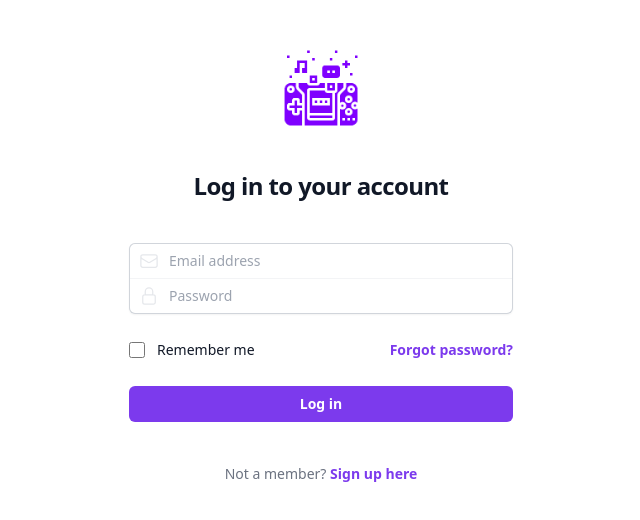
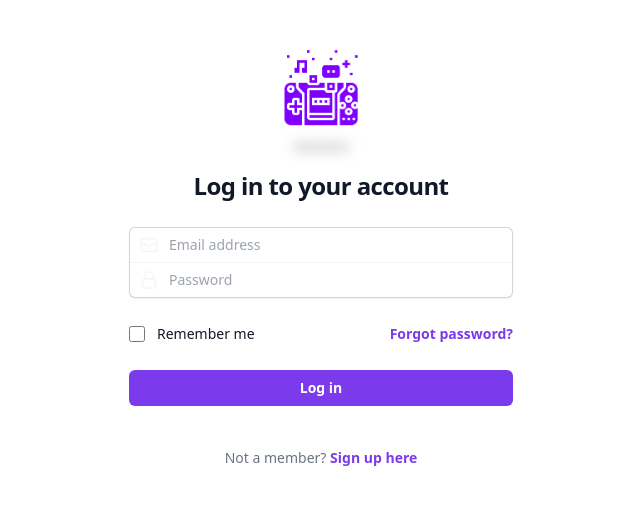
Before and after one commit to tadashibashi/vgmuse, a React (Vite) app in the folder frontend/: page /auth/login in a window 1280 px wide. Shown: the top 520 px of the page, without its empty margins (319-959 px from the left). Built offline with nearby package versions, Linux system fonts and the light colour scheme.

Commit message:
refactor front-end auth pages into a sub-router

```diff
--- a/frontend/src/App.tsx
+++ b/frontend/src/App.tsx
@@ -9,9 +9,11 @@ interface IUser {
 function App() {
     const [user, setUser] = useState(0);
 
+
+
     return (
         <div className="App">
-            <Routes urls={urls}/>
+            <Routes urls={urls.root}/>
         </div>
     );
 }
--- a/frontend/src/components/AuthHeader.tsx
+++ b/frontend/src/components/AuthHeader.tsx
@@ -1,15 +1,15 @@
-export default function AuthHeader({headerText, className}: {headerText: string, className?: string}) {
+export default function AuthHeader({className}: {headerText: string, className?: string}) {
     return (
         <div className={className || ""}>
             <div className="sm:mx-auto sm:w-full sm:max-w-sm">
                 <img
-                    className="mx-auto h-20 w-auto filter pointer-events-none"
+                    className="mx-auto h-20 w-auto filter pointer-events-none motion-safe:animate-hover-slow"
                     src="/images/logo-v2.png"
                     alt="VGMuse Logo"
                 />
-                <h2 className="mt-10 text-center text-2xl font-bold leading-9 tracking-tight text-gray-900 pointer-events-none">
-                    {headerText}
-                </h2>
+                <div className="flex flex-row justify-center relative">
+                    <div className="absolute top-4 h-1.5 w-14 rounded-full bg-gray-300 blur-sm border-0 motion-safe:animate-shadow-hover-slow"></div>
+                </div>
             </div>
         </div>
 
--- a/frontend/src/components/FadeIn.tsx
+++ b/frontend/src/components/FadeIn.tsx
@@ -10,10 +10,10 @@ export default function FadeIn({children}: PropsWithChildren ) {
 
     return (
         <Transition show={show}
-            enter="transition-opacity duration-1000 ease-in-out"
+            enter="transition-opacity duration-700 ease-in-out"
             enterFrom="opacity-0"
             enterTo="opacity-100"
-            leave="transition-opacity duration-1000 ease-in-out"
+            leave="transition-opacity duration-700 ease-in-out"
             leaveFrom="opacity-100"
             leaveTo="opacity-0">
             {children}
--- a/frontend/src/components/Routes.tsx
+++ b/frontend/src/components/Routes.tsx
@@ -1,5 +1,5 @@
 import {Routes as ReactRoutes, Route} from "react-router-dom";
-import {URLDirectory, URLInfo} from "../urls.tsx";
+import {URLDirectory} from "../urls";
 
 export function Routes({urls}: {urls: URLDirectory}) {
 
--- a/frontend/src/pages/LandingPage.tsx
+++ b/frontend/src/pages/LandingPage.tsx
@@ -54,7 +54,7 @@ export default function LandingPage() {
                             ))}
                         </div>
                         <div className="hidden lg:flex lg:flex-1 lg:justify-end">
-                            <Link to={urls.userLogin.path} className="text-sm font-semibold leading-6 text-gray-900">
+                            <Link to={urls.auth.userLogin.path} className="text-sm font-semibold leading-6 text-gray-900">
                                 Log in <span aria-hidden="true">&rarr;</span>
                             </Link>
                         </div>
@@ -95,7 +95,7 @@ export default function LandingPage() {
                                     </div>
                                     <div className="py-6">
                                         <Link
-                                            to={urls.userLogin.path}
+                                            to={urls.auth.userLogin.path}
                                             className="-mx-3 block rounded-lg px-3 py-2.5 text-base font-semibold leading-7 text-gray-900 hover:bg-gray-50"
                                         >
                                             Log in
--- /dev/null
+++ b/frontend/src/pages/auth/AuthPages.tsx
@@ -0,0 +1,22 @@
+import AuthHeader from "../../components/AuthHeader";
+import FadeIn from "../../components/FadeIn";
+import {Routes} from "../../components/Routes";
+import urls, {URLDirectory} from "../../urls";
+
+// horrible, horrible one-liner
+// todo: refactor into a reusable legible function
+
+export default function AuthPages() {
+
+    const subUrls = Object.entries(urls.auth).reduce( (accum, [key, value]) => ((accum[key] = {path: value.path.substring(5), page: value.page} ), accum), {} as URLDirectory);
+    return (
+        <FadeIn>
+            <div className="flex min-h-full flex-1 flex-col justify-center px-6 pt-12 lg:px-8">
+                <AuthHeader headerText="Log in to your account" />
+            </div>
+            <div className="mt-10 mx-8 sm:mx-auto sm:w-full sm:max-w-sm border-gray-100 ">
+                <Routes urls={subUrls} />
+            </div>
+        </FadeIn>
+    );
+}
--- a/frontend/src/pages/auth/LogInPage.tsx
+++ b/frontend/src/pages/auth/LogInPage.tsx
@@ -1,21 +1,18 @@
-import AuthHeader from "../../components/AuthHeader";
 import Form from "../../components/Form";
 import urls from "../../urls";
 
 import {Link, useNavigate} from "react-router-dom";
 import {FormErrors} from "../../utility/formValidation";
 import Alert from "../../components/Alert";
-import {useEffect, useState} from "react";
+import {useState} from "react";
 import Spinner from "../../components/icons/Spinner";
 
 import {Transition} from "@headlessui/react";
-import FadeIn from "../../components/FadeIn";
 import {EnvelopeIcon, LockClosedIcon} from "@heroicons/react/24/outline";
 
 export default function LogInPage() {
     const [errors, setErrors] = useState<string[]>([]);
     const [showErrors, setShowErrors] = useState<boolean>(false);
-    const [showPage, setShowPage] = useState<boolean>(false);
     const [sending, setSending] = useState<boolean>(false);
     const navigate = useNavigate();
 
@@ -29,7 +26,7 @@ export default function LogInPage() {
         setSending(false);
         setShowErrors(false);
         console.log(data);
-        navigate(urls.landingPage.path);
+        navigate(urls.root.landingPage.path);
     }
 
     function shouldSubmit() {
@@ -38,25 +35,21 @@ export default function LogInPage() {
     }
 
     return (
-        <FadeIn>
-
-
-        <div className="flex min-h-full flex-1 flex-col justify-center px-6 py-12 lg:px-8">
-            <AuthHeader headerText="Log in to your account" />
-
-
-            <div className="mt-10 sm:mx-auto sm:w-full sm:max-w-sm border-gray-100">
+        <>
+            <h2 className="my-6 text-center text-2xl font-bold leading-9 tracking-tight text-gray-900 pointer-events-none">
+                Log in to your account
+            </h2>
             <Transition show={showErrors}
                         enter="transition-all ease-in-out duration-150"
                         enterFrom="opacity-0 scale-0 max-h-0"
                         enterTo="opacity-100 scale-100 max-h-full"
-                    leave="transition-all ease-in-out duration-500"
+                        leave="transition-all ease-in-out duration-300"
                         leaveFrom="opacity-100 max-h-full scale-100"
                         leaveTo="opacity-0 max-h-0 scale-0"
             >
                 <Alert type="error"
                        title={errors.length > 1 ? `There were ${errors.length} errors with your submission` : `There was an error with your submission`}
-                           className="mb-4"
+                       className="mb-6"
                        setIsVisible={(value) => {setShowErrors(value);}}>
                     <ul role="list" className="text-sm list-disc space-y-1 pl-5">
                         {errors.map((error, i) => <li key={"error-" + i}>{error}</li>)}
@@ -73,7 +66,7 @@ export default function LogInPage() {
                         </label>
                         <div className="relative">
                             <div className="pointer-events-none absolute z-50 inset-y-0 -left-2 flex items-center pl-3">
-                                    <EnvelopeIcon className=" h-8 p-1.5 text-gray-200" aria-hidden="true" />
+                                <EnvelopeIcon className=" h-8 p-1.5 text-gray-100" aria-hidden="true" />
                             </div>
 
                             <input
@@ -94,7 +87,7 @@ export default function LogInPage() {
                         </label>
                         <div className="relative">
                             <div className="pointer-events-none absolute z-50 inset-y-0 -left-2 flex items-center pl-3">
-                                    <LockClosedIcon className="h-8 text-gray-200 p-1.5" aria-hidden="true" />
+                                <LockClosedIcon className="h-8 text-gray-100 p-1.5" aria-hidden="true" />
                             </div>
                             <input
                                 id="password"
@@ -125,7 +118,7 @@ export default function LogInPage() {
                     </div>
 
                     <div className="text-sm leading-6">
-                            <Link to={urls.userSignUp.path} className="font-semibold text-violet-600 hover:text-violet-500">
+                        <Link to={urls.auth.userSignUp.path} className="font-semibold text-violet-600 hover:text-violet-500">
                             Forgot password?
                         </Link>
                     </div>
@@ -143,12 +136,10 @@ export default function LogInPage() {
 
             <p className="mt-10 text-center text-sm text-gray-500">
                 <span className="pointer-events-none">Not a member?{' '}</span>
-                    <Link to={urls.userSignUp.path} className="font-semibold leading-6 text-violet-600 hover:text-violet-500">
+                <Link to={urls.auth.userSignUp.path} className="font-semibold leading-6 text-violet-600 hover:text-violet-500">
                     Sign up here
                 </Link>
             </p>
-            </div>
-        </div>
-        </FadeIn>
+        </>
     );
 }
--- a/frontend/src/pages/auth/SignUpPage.tsx
+++ b/frontend/src/pages/auth/SignUpPage.tsx
@@ -9,15 +9,20 @@ import {FormErrors, hasFormErrors} from "../../utility/formValidation.ts";
 
 import {ArrowPathIcon} from "@heroicons/react/24/solid";
 import Spinner from "../../components/icons/Spinner.tsx";
+import {EnvelopeIcon, LockClosedIcon, UserCircleIcon} from "@heroicons/react/24/outline";
+import {Transition} from "@headlessui/react";
+import debounce from "../../utility/debounce.ts";
 
 
 export default function SignUpPage() {
     const [errors, setErrors] = useState<string[]>([]);
-
+    const [showErrors, setShowErrors] = useState<boolean>(false);
     const [sending, setSending] = useState<boolean>(false);
 
     // flag to prevent multiple submits
     const canSubmitRef = useRef<boolean>(true);
+
+    const submitCallbackRef = useRef(debounce(() => true, 500));
 
     const navigate = useNavigate();
 
@@ -25,61 +30,84 @@ export default function SignUpPage() {
     function onSuccess(data: unknown) {
         console.log("received:", data);
         setSending(false);
+        setShowErrors(false);
         // TODO: set user here
-        navigate(urls.validationEmailSent.path);
+        navigate(urls.auth.validationEmailSent.path);
     }
 
     function onValidationError(errors: FormErrors) {
         setErrors(Object.values(errors).map(value => value.message));
         canSubmitRef.current = true;
+        setShowErrors(true);
         setSending(false);
     }
 
     function shouldSubmit(formData: FormData): boolean {
+        if (!submitCallbackRef.current()) {
+            console.log("deBounce!");
+            return false;
+        }
+
         if (!canSubmitRef.current) return false;
         canSubmitRef.current = false;
 
         const matching = formData.get("password") === formData.get("password-confirm");
-        if (!matching)
-            setErrors(["passwords are mismatched"]);
-        else {
-            setSending(true);
-
+        if (!matching) {
+            setErrors(["Passwords are mismatched"]);
+            setShowErrors(true);
+            return false;
         }
 
-        return matching;
+        if (formData.get("password") === formData.get("username")) {
+            setErrors(["Password must not be the same as username"]);
+            setShowErrors(true);
+            return false;
+        }
+
+        setSending(true);
+        return true;
     }
 
     return (
-        <div className="flex min-h-full flex-1 flex-col justify-center px-6 py-12 lg:px-8">
-            <AuthHeader headerText="Create your new account"></AuthHeader>
-
-            <div className="mt-10 sm:mx-auto sm:w-full sm:max-w-sm">
-                {errors.length !== 0 &&
+        <>
+            <h2 className="my-6 text-center text-2xl font-bold leading-9 tracking-tight text-gray-900 pointer-events-none">
+                Register your new account
+            </h2>
+            <Transition show={showErrors}
+                        enter="transition-all ease-in-out duration-150"
+                        enterFrom="opacity-0 scale-0 max-h-0"
+                        enterTo="opacity-100 scale-100 max-h-full"
+                        leave="transition-all ease-in-out duration-300"
+                        leaveFrom="opacity-100 max-h-full scale-100"
+                        leaveTo="opacity-0 max-h-0 scale-0"
+            >
                 <Alert type="error"
                        title={errors.length > 1 ? `There were ${errors.length} errors with your submission` : `There was an error with your submission`}
                        className="mb-4"
-                           setIsVisible={(value) => setErrors([])}>
+                       setIsVisible={(value) => setShowErrors(value)}>
                     <ul role="list" className="text-sm list-disc space-y-1 pl-5">
                         {errors.map((error, i) => <li key={"error-" + i}>{error}</li>)}
                     </ul>
                 </Alert>
-                }
+            </Transition>
 
             <Form action="/api/auth/signup" onSuccess={onSuccess} shouldSubmit={shouldSubmit} onValidationError={onValidationError} className="space-y-6" method="POST">
-                    <div>
+                <div className="mb-12">
                     <div className="border-gray-100 rounded">
                         <label htmlFor="username" className="block text-sm font-medium leading-6 text-gray-900">
                             Username
                         </label>
-                            <div className="mt-2">
+                        <div className="mt-2 relative">
+                            <div className="pointer-events-none absolute z-50 -inset-y-px left-0 flex items-center px-1 ring-gray-300 rounded-l">
+                                <UserCircleIcon className=" h-8 p-1.5 text-gray-100" aria-hidden="true" />
+                            </div>
                             <input
                                 id="username"
                                 name="username"
                                 type="text"
                                 autoComplete="off"
                                 required
-                                    className="block w-full rounded-md border-0 py-1.5 px-2 text-gray-900 shadow-sm ring-1 ring-inset ring-gray-300 placeholder:text-gray-400 focus:ring-2 focus:ring-inset focus:ring-violet-600 sm:text-sm sm:leading-6"
+                                className="block w-full rounded-md border-0 py-1.5 px-10 text-gray-900 shadow-sm ring-1 ring-inset ring-gray-300 placeholder:text-gray-400 focus:ring-2 focus:ring-inset focus:ring-violet-600 sm:text-sm sm:leading-6"
                             />
                         </div>
                     </div>
@@ -87,14 +115,18 @@ export default function SignUpPage() {
                         <label htmlFor="email" className="block text-sm font-medium leading-6 text-gray-900">
                             Email address
                         </label>
-                            <div className="mt-2">
+
+                        <div className="mt-2 relative">
+                            <div className="pointer-events-none absolute z-50 inset-y-0 -left-2 flex items-center pl-3">
+                                <EnvelopeIcon className=" h-8 p-1.5 text-gray-100" aria-hidden="true" />
+                            </div>
                             <input
                                 id="email"
                                 name="email"
                                 type="email"
                                 autoComplete="email"
                                 required
-                                    className="block w-full rounded-md border-0 py-1.5 px-2 text-gray-900 shadow-sm ring-1 ring-inset ring-gray-300 placeholder:text-gray-400 focus:ring-2 focus:ring-inset focus:ring-violet-600 sm:text-sm sm:leading-6"
+                                className="block w-full rounded-md border-0 py-1.5 px-10 text-gray-900 shadow-sm ring-1 ring-inset ring-gray-300 placeholder:text-gray-400 focus:ring-2 focus:ring-inset focus:ring-violet-600 sm:text-sm sm:leading-6"
                             />
                         </div>
                     </div>
@@ -104,14 +136,17 @@ export default function SignUpPage() {
                             Password
                         </label>
 
-                            <div className="my-2">
+                        <div className="my-2 relative">
+                            <div className="pointer-events-none absolute z-50 -inset-y-px left-0 flex items-center px-1 ring-gray-300 rounded-l">
+                                <LockClosedIcon className=" h-8 p-1.5 text-gray-100" aria-hidden="true" />
+                            </div>
                             <input
                                 id="password"
                                 name="password"
                                 type="password"
                                 autoComplete="current-password"
                                 required
-                                    className="block w-full rounded-md border-0 py-1.5 px-2 text-gray-900 shadow-sm ring-1 ring-inset ring-gray-300 placeholder:text-gray-400 focus:ring-2 focus:ring-inset focus:ring-violet-600 sm:text-sm sm:leading-6"
+                                className="block w-full rounded-md border-0 py-1.5 px-10 text-gray-900 shadow-sm ring-1 ring-inset ring-gray-300 placeholder:text-gray-400 focus:ring-2 focus:ring-inset focus:ring-violet-600 sm:text-sm sm:leading-6"
                             />
 
                         </div>
@@ -122,14 +157,17 @@ export default function SignUpPage() {
                             Confirm Password
                         </label>
 
-                            <div className="my-2">
+                        <div className="my-2 relative">
+                            <div className="pointer-events-none absolute z-50 -inset-y-px left-0 flex items-center px-1 ring-gray-300 rounded-l">
+                                <LockClosedIcon className=" h-8 p-1.5 text-gray-100" aria-hidden="true" />
+                            </div>
                             <input
                                 id="password-confirm"
                                 name="password-confirm"
                                 type="password"
                                 autoComplete="current-password"
                                 required
-                                    className="block w-full rounded-md border-0 py-1.5 px-2 text-gray-900 shadow-sm ring-1 ring-inset ring-gray-300 placeholder:text-gray-400 focus:ring-2 focus:ring-inset focus:ring-violet-600 sm:text-sm sm:leading-6"
+                                className="block w-full rounded-md border-0 py-1.5 px-10 text-gray-900 shadow-sm ring-1 ring-inset ring-gray-300 placeholder:text-gray-400 focus:ring-2 focus:ring-inset focus:ring-violet-600 sm:text-sm sm:leading-6"
                             />
 
                         </div>
@@ -149,11 +187,10 @@ export default function SignUpPage() {
 
             <p className="mt-10 text-center text-sm text-gray-500">
                 <span className="pointer-events-none">Already a member?{' '}</span>
-                    <Link to={urls.userLogin.path} className="font-semibold leading-6 text-violet-600 hover:text-violet-500">
+                <Link to={urls.auth.userLogin.path} className="font-semibold leading-6 text-violet-600 hover:text-violet-500">
                     Log in here
                 </Link>
             </p>
-            </div>
-        </div>
+        </>
     );
 }
--- a/frontend/src/urls.tsx
+++ b/frontend/src/urls.tsx
@@ -3,6 +3,7 @@ import SignUpPage from "./pages/auth/SignUpPage";
 import React from "react";
 import LandingPage from "./pages/LandingPage.tsx";
 import ValidationEmailSentPage from "./pages/auth/ValidationEmailSentPage.tsx";
+import AuthPages from "./pages/auth/AuthPages.tsx";
 
 export interface URLDirectory {
     [key: string]: URLInfo
@@ -13,26 +14,33 @@ export interface URLInfo {
     page: React.JSX.Element;
 }
 
-const urls = {
+export const urls = {
+    root: {
+        landingPage: {
+            path: "/",
+            page: <LandingPage />
+        } as URLInfo,
+        auth: {
+            path: "/auth/*",
+            page: <AuthPages />
+        } as URLInfo
+    },
+
+    auth: {
         userLogin: {
             path: "/auth/login",
             page: <LogInPage />
         } as URLInfo,
-
         userSignUp: {
             path: "/auth/signup",
             page: <SignUpPage />
         } as URLInfo,
-
         validationEmailSent: {
             path: "/auth/email-sent",
             page: <ValidationEmailSentPage />
         } as URLInfo,
+    },
 
-    landingPage: {
-        path: "/",
-        page: <LandingPage />
-    } as URLInfo,
 };
 
 export default urls;
```
Also changed, not shown: frontend/src/pages/auth/ValidationEmailSentPage.tsx (+6 -8 lines), frontend/tailwind.config.js (+16 -1 lines). Lines whose indentation alone changed are shown as unchanged.
